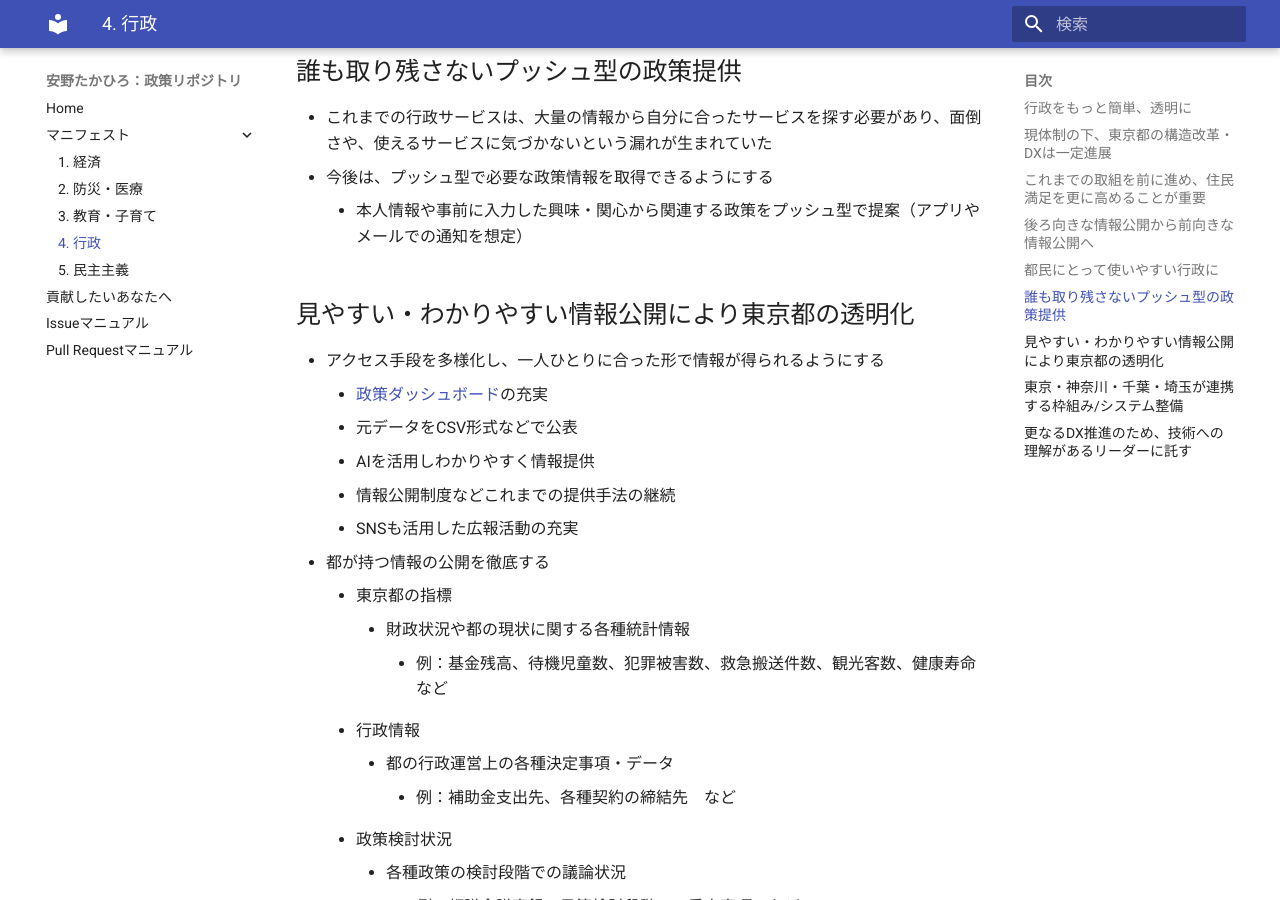
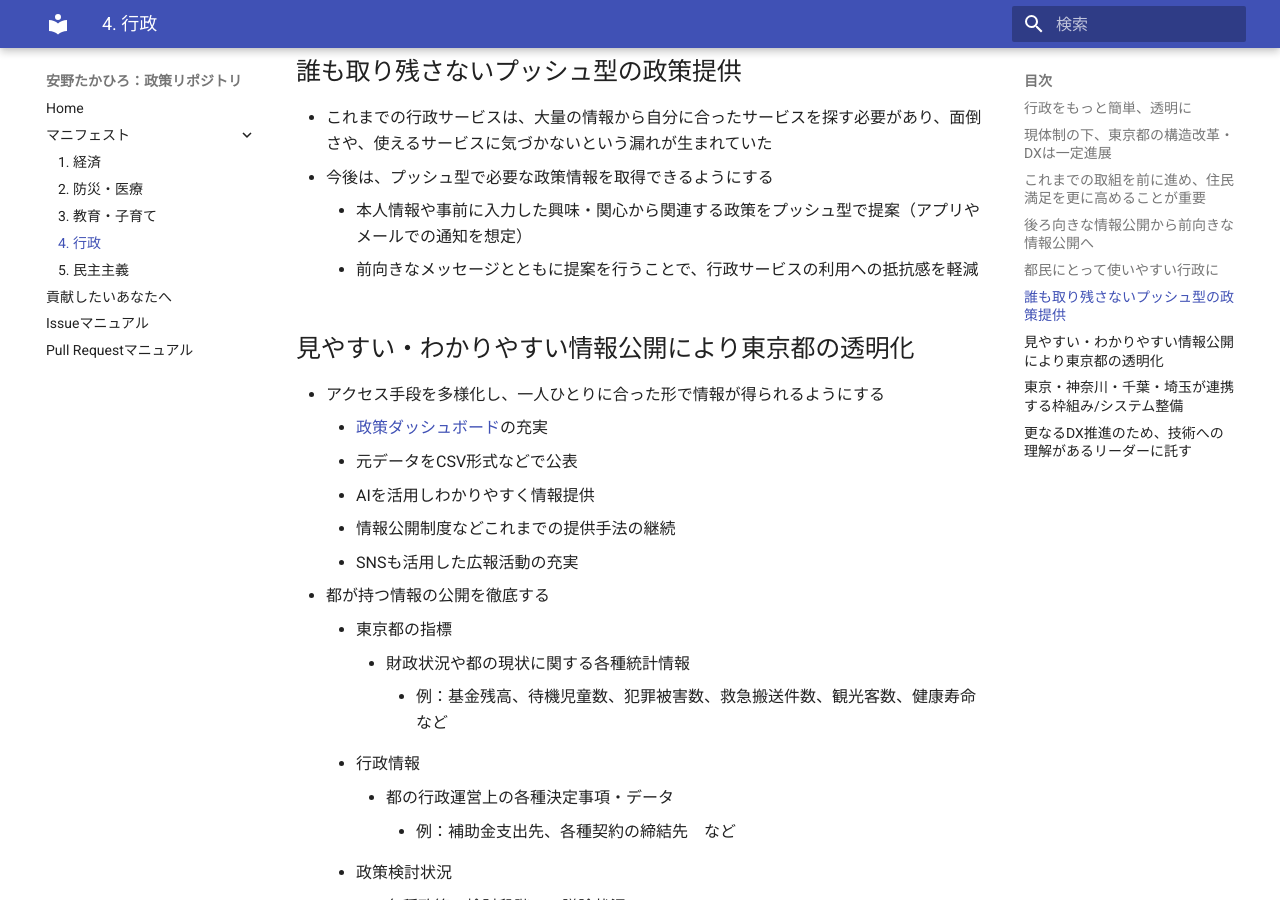
Before and after one commit to takahiroanno2024/election2024, an MkDocs documentation site: the page built from docs/manifest/administration.md, in a window 1280 px wide and 900 px high, scrolled down 3523 px. Built offline with MkDocs 1.6.1 and Material for MkDocs 9.7.7, drawn with Linux system fonts in a browser that asks for light colours.

Commit message:
プッシュ型のメリット追加
プッシュ型のサービス提案によりこれまで行政サービスの利用に抵抗感のあった方がより使いやすくなるという説明を追加しています。

```diff
--- a/docs/manifest/administration.md
+++ b/docs/manifest/administration.md
@@ -86,6 +86,7 @@
 - これまでの行政サービスは、大量の情報から自分に合ったサービスを探す必要があり、面倒さや、使えるサービスに気づかないという漏れが生まれていた
 - 今後は、プッシュ型で必要な政策情報を取得できるようにする
     - 本人情報や事前に入力した興味・関心から関連する政策をプッシュ型で提案（アプリやメールでの通知を想定）
+    - 前向きなメッセージとともに提案を行うことで、行政サービスの利用への抵抗感を軽減
 
 ## 見やすい・わかりやすい情報公開により東京都の透明化
 
```
